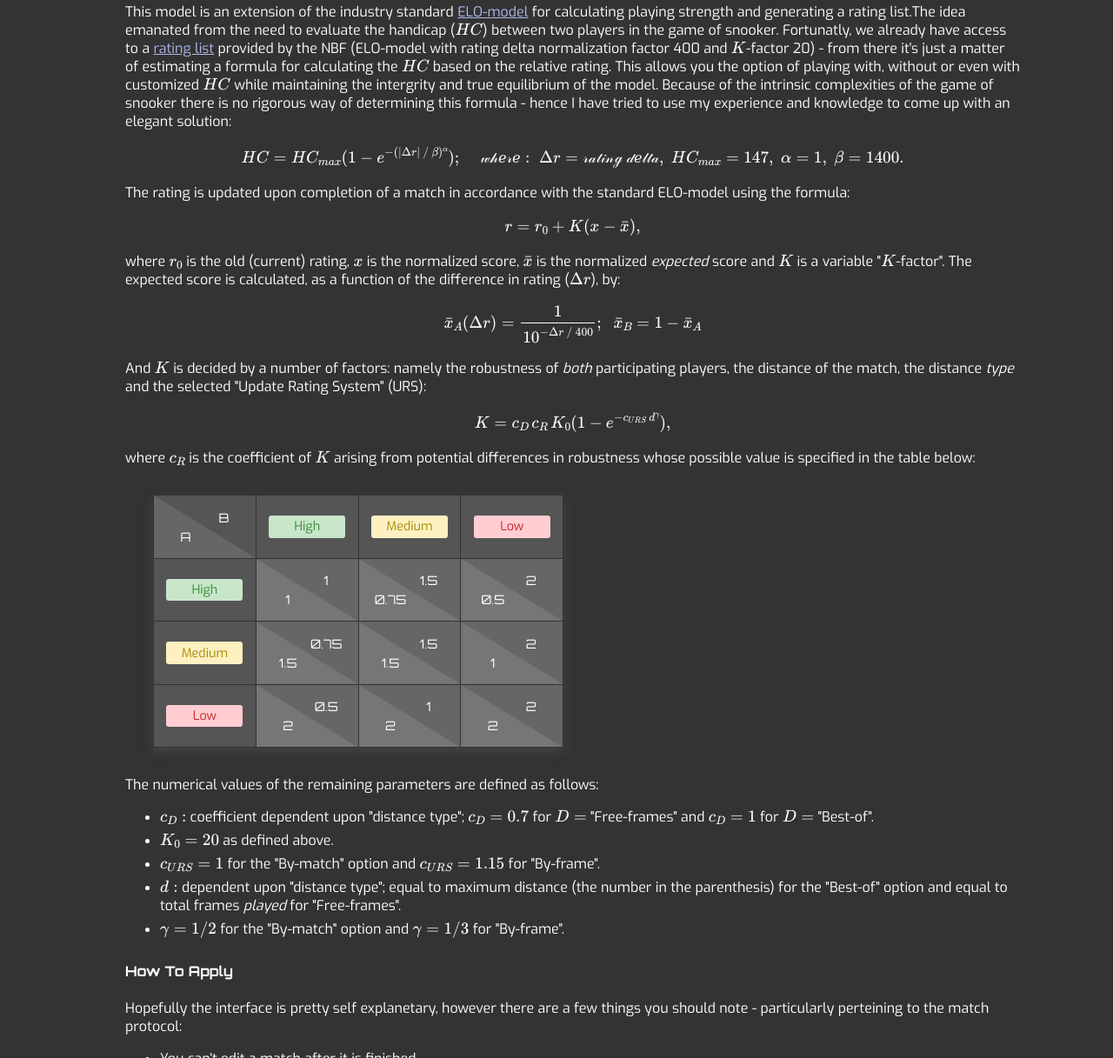
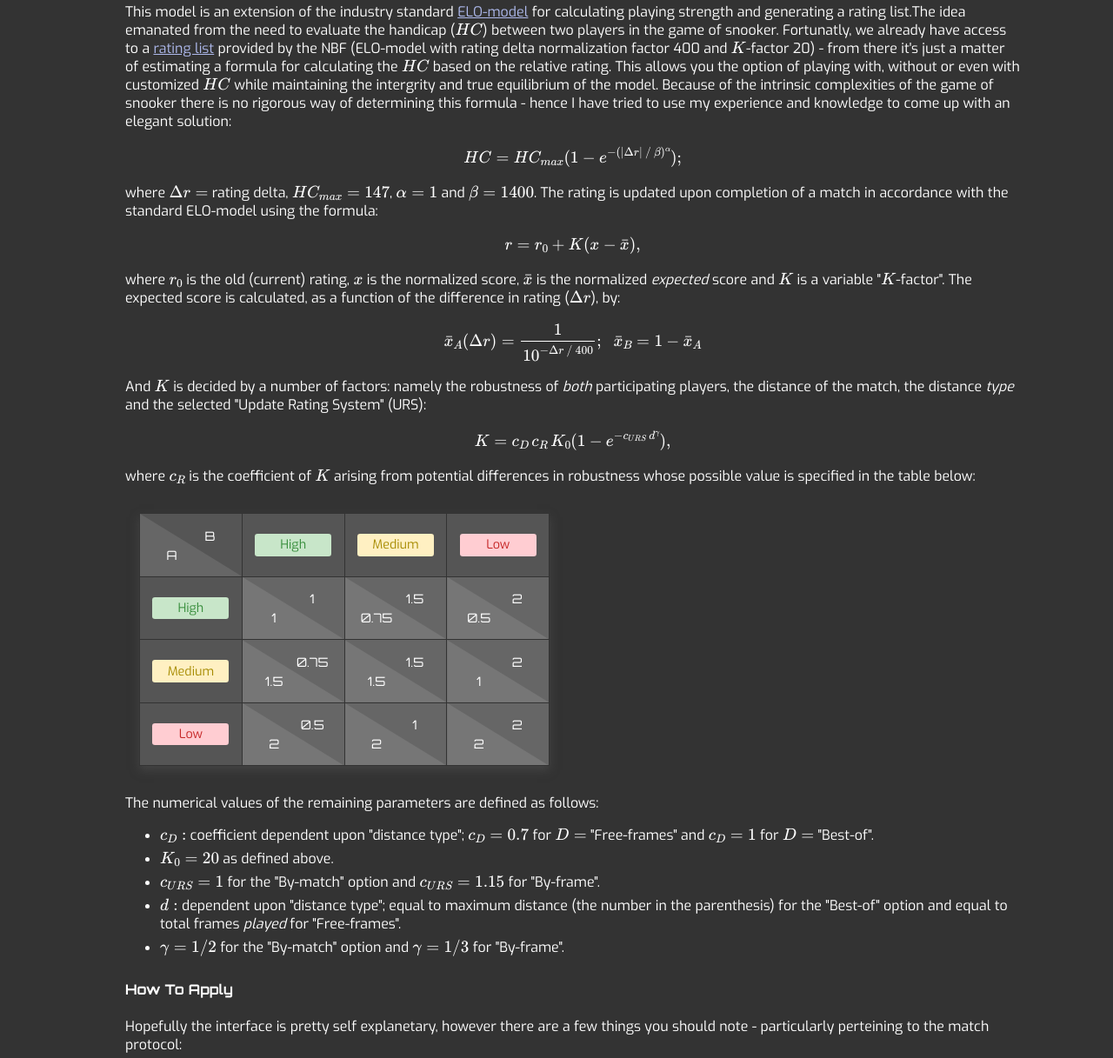
Before and after one commit to magnusmmelien/melienmethod, a plain HTML site: page info.html in a window 1280 px wide. Shown: the part 1583-2800 px from the top of the page at 87% size. Drawn offline with nearby package versions, Linux system fonts and the light colour scheme; some packages are replaced by stand-ins of ours.

Commit message:
couple small bugs from prev
just some graphics for info.html

```diff
--- a/info.html
+++ b/info.html
@@ -114,10 +114,10 @@
                 I have tried to use my experience and knowledge to come up with an elegant solution:
             </p>
             <p>
-                $${ HC = HC_{max} (1 - e^{-  (  | \Delta r | \, / \, \beta ) ^{\alpha}});  \;\;\;\;
-                \mathscr{where:} \;\;  \Delta r = \mathscr{rating} \; \mathscr{delta} ,\;HC_{max} = 147,\; \alpha = 1,\; \beta = 1400. }$$
+                $${ HC = HC_{max} (1 - e^{-  (  | \Delta r | \, / \, \beta ) ^{\alpha}});}$$
             </p>
             <p>
+                where \( \Delta r =\) rating delta, \(HC_{max} = 147\), \( \alpha = 1\) and \(\beta = 1400\).
                 The rating is updated upon completion of a match in accordance with the standard ELO-model using the
                 formula:
             </p>
@@ -211,6 +211,7 @@
                 </li>
                 <li>Update the score and other parameters of a match by clicking the "edit"-button
                     (which you can find within the expandable part of the match display).</li>
+                <li>Should there be a need for manual correction due to an error please contact me directly (as above).</li>
             </ul>
         </div>
 
--- a/styles/info.css
+++ b/styles/info.css
@@ -43,8 +43,8 @@
     padding: 0;
     padding-top: 40px;
     display: inline-block;
-    width: calc(70% - 300px);
-    min-width: 40%;
+    width: calc(80% - 300px);
+    min-width: 275px;
     position: relative;
     vertical-align: bottom;
     overflow: hidden;
@@ -95,22 +95,21 @@
 
 .list-table {
     color: white;
-    display: table;
+    display: block;
     justify-content: center;
     align-items: center;
     font-size: 0.9rem;
-    margin: 2rem;
+    margin: 2rem 1rem;
 
     border-collapse: collapse;
     box-shadow: 0 5px 10px #55555580;
     background-color: #555;
     text-align: center;
-    overflow: hidden;
+    overflow: auto;
 
-    max-width: 80vw;
-    overflow-x: auto;
+    width: fit-content;
+    max-width: 75vw;
     white-space: nowrap;
-    width: fit-content;
 }
 .list-table td.diag {background-color: #666;}
 .list-table td {
```
